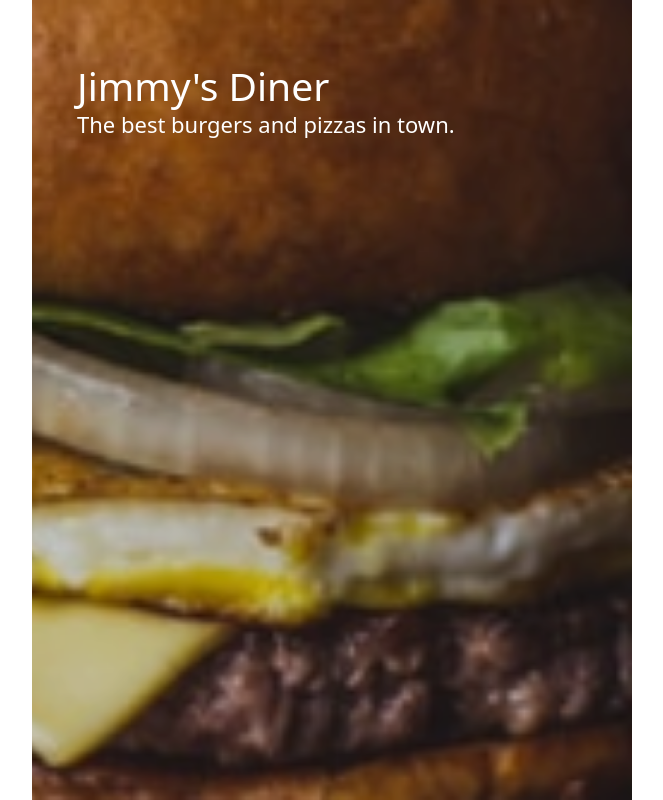
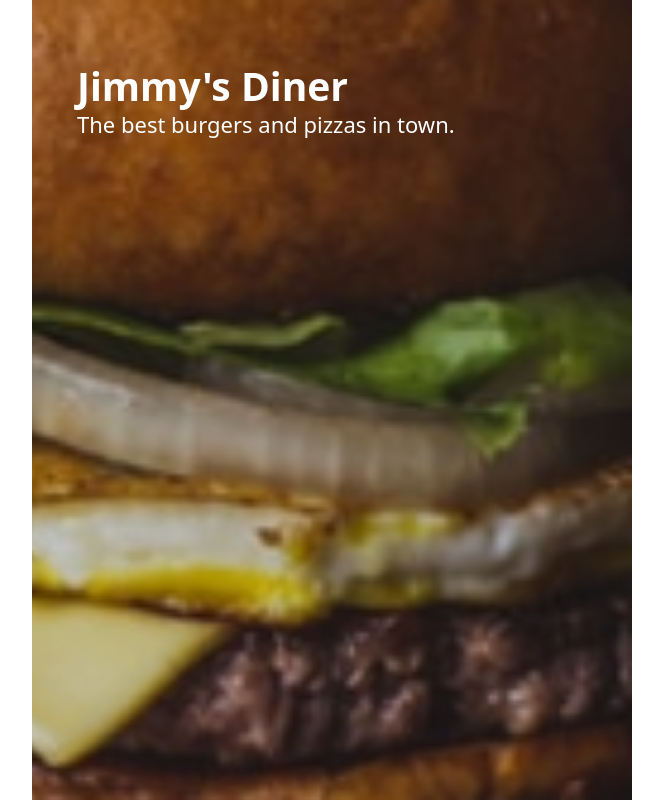
Before and after one commit to NicoADominguez/ROA, a website: page index.html in a window 1280 px wide. Shown: the top 800 px of the page, without its empty margins (308-971 px from the left). Drawn offline with nearby package versions, Linux system fonts and the light colour scheme; a web font is replaced by a local one.

Commit message:
Updated h1 stylings

```diff
--- a/index.css
+++ b/index.css
@@ -26,8 +26,8 @@ header {
     }
 
     h1 {
-        font-size: 39px;
-        font-weight: normal;
+        font-size: 2.4375rem;
+        font-weight: bold;
         margin-bottom: 3px;
     }
 
```
